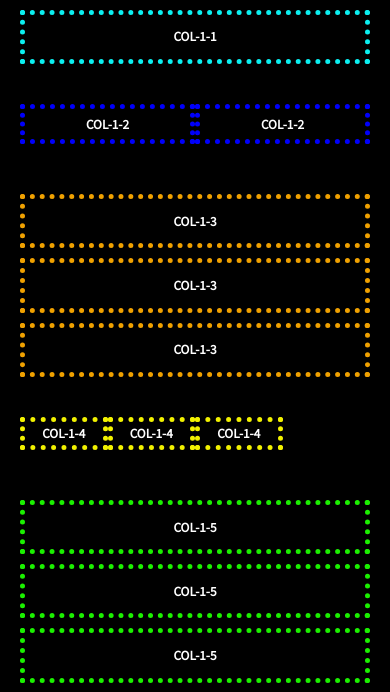
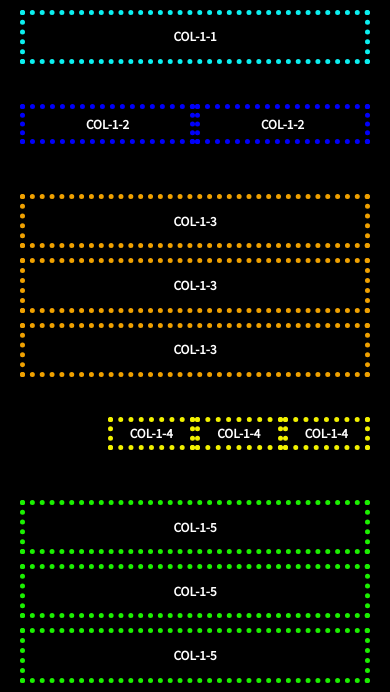
Before and after one commit to qvoiriot/simple_grid_responsive, a plain HTML site: page index.html in a window 390 px wide. Shown: the part 143-835 px from the top of the page. Drawn offline with Linux system fonts and the light colour scheme.

Commit message:
update grid on mobile - offset working on mobile

```diff
--- a/grid.css
+++ b/grid.css
@@ -80,7 +80,6 @@ body {
 	[class*='col-'] {
 		width: auto;
 		float: none;
-		margin-left: 0px;
 		margin-right: 0px;
 		margin-top: 10px;
 		margin-bottom: 10px;
@@ -90,7 +89,6 @@ body {
 	/* Content MObile */
 	[class*='mobile-col-'] {
 		float: left;
-		margin-left: 0px;
 		margin-right: 0px;
 		margin-top: 0px;
 		margin-bottom: 10px;
```
